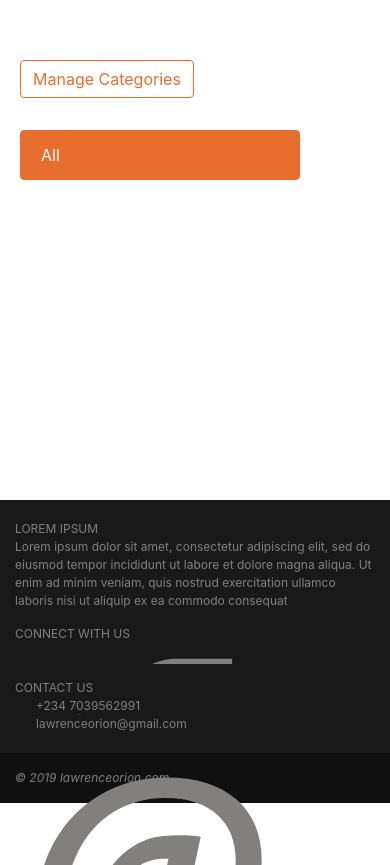
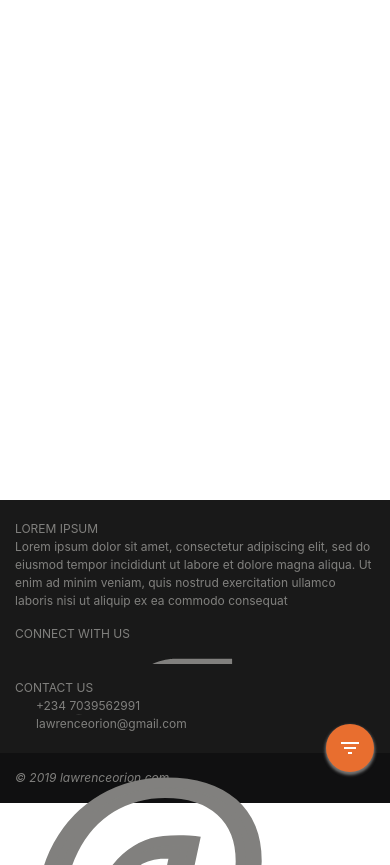
Before and after one commit to emeli-frank/lawrenceorion, a CodeIgniter app: page /database/categories/all in a window 390 px wide. Shown: the part 56-921 px from the top of the page. Run offline with CodeIgniter, Linux system fonts and the light colour scheme; the visitor is signed in with stand-in values (Sample User, id 1); data that the repository does not hold is empty; some libraries are stand-ins or nearby versions.

Commit message:
Improved product list and detail page on mobile (now mobile first)

```diff
--- a/application/controllers/Product.php
+++ b/application/controllers/Product.php
@@ -102,6 +102,7 @@ class Product extends CI_controller {
 
         $this->load->view('templates/header');
         $this->load->view('pages/fragments/product-detail', $data);
+        $this->load->view('templates/footer');
         // hiding footer because it snaps to top when background image and content container are floated
         // $this->load->view('templates/footer');
     }
--- a/application/views/pages/fragments/product-list.php
+++ b/application/views/pages/fragments/product-list.php
@@ -52,17 +52,118 @@
     }
 
 
+
+
+
+
+
+
+
+
+
+
+
+
+
+
+
+
+
+
+
+
+
+
+
+
+
+
+
+
+
     .product-list-containter {
         display: flex;
         flex-wrap: wrap;
-        /* justify-content: space-between; */
+    }
+
+    @media screen and (min-width: 768px) {
+        /* .product-list-containter {
+            flex-wrap: wrap;
+        } */
+    }
+
+    @media screen and (max-width: 900px) {
+        .product-list-containter {
+            justify-content: space-around;
+        }
     }
 
     .product-tile {
-        flex: 1 18%;
-        max-width: 250px;
-        min-width: 180px;
+        /* flex: 1 12%; */
+        flex-grow: 1;
+        flex-basis: 50%;
     }
+
+    @media screen and (min-width: 768px) {
+        .product-tile {
+            flex: 1 18%;
+            max-width: 250px;
+            min-width: 180px;
+        }
+    }
+
+    @media screen and (min-width: 576px) {
+        .product-tile {
+            flex: 1 18%;
+            max-width: 250px;
+            min-width: 180px;
+        }
+
+        .product-name {
+            white-space: nowrap;
+            text-overflow: ellipsis;
+            overflow: hidden;
+        }
+    }
+
+
+
+
+
+
+
+
+
+
+
+
+
+
+
+
+
+
+
+
+
+
+
+
+
+
+
+
+
+
+
+
+
+
+
+
+
+
+
 
     .product-tile, :hover {
         text-decoration: none !important;
@@ -72,9 +173,9 @@
         font-weight: 500;
         line-height: 1.2;
         color: inherit;
-        white-space: nowrap;
+/*         white-space: nowrap;
         text-overflow: ellipsis;
-        overflow: hidden;
+        overflow: hidden; */
     }
 
     .price {
@@ -92,14 +193,4 @@
         font-size: 0.8em;
     }
 
-    /* .manage-tile-tab {
-        margin-top: 20px;
-    } */
-
-    @media screen and (min-width: 768px) {
-        .manage-tile-tab {
-            max-width: 600px;
-            margin-left: 30px;
-        }
-    }
 </style>
--- a/application/views/pages/product-manager.php
+++ b/application/views/pages/product-manager.php
@@ -7,13 +7,19 @@
         </button>
     </div>
     <?php endif ?>
-    <div class=" flex-container">
+    <div id="product-category-container">
         <section id="category"><?=$category_view?></section>
         <section id="product"><?=$product_view?></section>
     </div>
 </div>
 
+<div id="fab" onclick="toggleFilter()"><i class="material-icons">filter_list</i></div>
+
 <style>
+    #product-category-container {
+        display: flex;
+    }
+
     #product-list-container {
         margin-left: 10px;
         margin-right: 10px;
@@ -26,6 +32,12 @@
         width: 100%;
     }
 
+    @media screen and (max-width: 768px) {
+        #category {
+            display: none;
+        }
+    }
+
     #category {
         padding-left: 10px;
         padding-right: 10px;
@@ -33,4 +45,71 @@
         flex-shrink: 0;
         /* border: 1px solid black; */
     }
+
+    #fab {
+        width: 48px;
+        height: 48px;
+        border-radius: 24px;
+        background-color: #E86E2F;
+        color: white;
+        position: fixed;
+        display: flex;
+        align-items: center;
+        justify-content: center;
+        bottom: 16px;
+        right: 16px;
+        box-shadow: 0px 2px 3px 1px #747474;
+        cursor: pointer;
+        z-index: 10001;
+    }
+
+    #floating-filter {
+        position: fixed;
+        top: 0;
+        bottom: 0;
+        left: 0;
+        right: 0;
+        width: 100%;
+        background-color: white;
+        display: block;
+        z-index: 10000;
+        padding-left: 16px;
+        padding-right: 16px;
+    }
+
 </style>
+
+<script>
+    let filterOpened = false;
+    let cln;
+    let filter = document.querySelector('#category');
+    let body = document.querySelector('body');
+
+    function toggleFilter() {
+        if (filterOpened) {
+            closeFilter();
+        }
+        else {
+            openFilter();
+        }
+
+        function openFilter() {
+            if (!cln) {
+                cln = filter.cloneNode(true);
+                cln.setAttribute("id" , "floating-filter");
+                cln.classList.add('floating');
+                body.appendChild(cln);
+            }
+            else {
+                cln.classList.remove('hidden');
+            }
+            filterOpened = true;
+        }
+
+        function closeFilter() {
+            document.querySelector('#floating-filter').classList.add('hidden');
+            filterOpened = false;
+        }
+    }
+
+</script>
```
Also changed, not shown: application/views/pages/fragments/product-detail.php (+51 -42 lines), todo.txt (+41 -10 lines).
